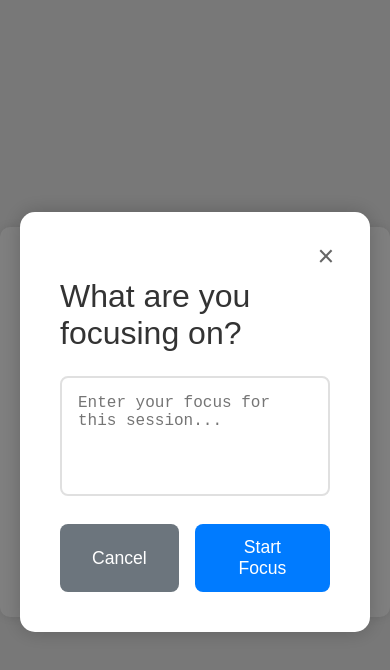
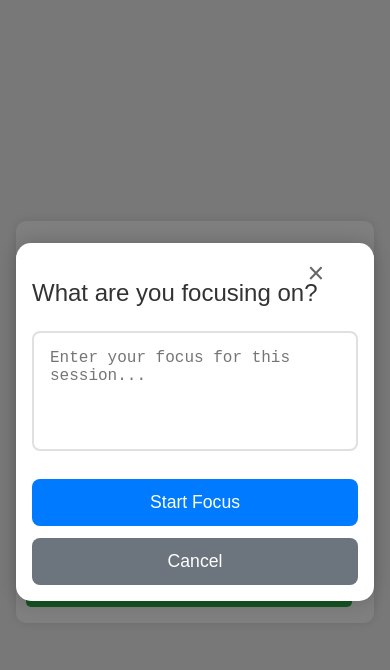
Before and after one commit to polyiota/BYOA-Pomodoro, a plain HTML site: page index.html in a window 390 px wide. Both pictures are taken after a click on the button "📝 Set Focus". Drawn offline with Linux system fonts and the light colour scheme.

Commit message:
mobile styling

```diff
--- a/styles.css
+++ b/styles.css
@@ -1,3 +1,23 @@
+:root {
+    --container-padding: 2rem;
+    --modal-padding: 2.5rem;
+    --border-radius: 10px;
+}
+
+@media (max-width: 768px) {
+    :root {
+        --container-padding: 1.5rem;
+        --modal-padding: 1.5rem;
+    }
+}
+
+@media (max-width: 480px) {
+    :root {
+        --container-padding: 1rem;
+        --modal-padding: 1rem;
+    }
+}
+
 body {
     font-family: Arial, sans-serif;
     display: flex;
@@ -11,16 +31,19 @@ body {
 .container {
     text-align: center;
     background-color: rgb(255, 255, 255);
-    padding: 2rem;
-    border-radius: 10px;
+    padding: var(--container-padding);
+    border-radius: var(--border-radius);
     box-shadow: 0 0 10px rgba(0, 0, 0, 0.1);
+    width: 90%;
+    max-width: 600px;
+    margin: 1rem;
 }
 
 .timer {
-    font-size: 4rem;
+    font-size: clamp(2.5rem, 8vw, 4rem);
     font-weight: bold;
-    margin: 2rem 0;
-    padding: 1rem;
+    margin: 1.5rem 0;
+    padding: 0.5rem;
     border: 2px solid transparent;
     border-radius: 5px;
 }
@@ -32,14 +55,17 @@ body {
 
 .buttons {
     display: flex;
-    gap: 1rem;
+    gap: 0.8rem;
     justify-content: center;
     flex-wrap: wrap;
+    margin: 0 -0.4rem;
 }
 
 button {
-    font-size: 1.2rem;
-    padding: 0.5rem 2rem;
+    font-size: clamp(1rem, 3vw, 1.2rem);
+    padding: 0.5rem clamp(1rem, 4vw, 2rem);
+    min-width: 100px;
+    white-space: nowrap;
     border: none;
     border-radius: 5px;
     cursor: pointer;
@@ -89,19 +115,18 @@ button:disabled {
 
 .modal-content {
     background-color: white;
-    padding: 2.5rem;
+    padding: var(--modal-padding);
     border-radius: 15px;
     box-shadow: 0 0 20px rgba(0, 0, 0, 0.2);
-    width: 90%;
-    max-width: 400px;
+    width: min(90%, 400px);
     position: relative;
-    margin: 20px;
+    margin: 1rem;
 }
 
 .modal-content h2 {
     color: #333;
     margin-bottom: 1.5rem;
-    font-size: 2rem;
+    font-size: clamp(1.5rem, 5vw, 2rem);
     font-weight: 500;
 }
 
@@ -112,7 +137,7 @@ button:disabled {
     border-radius: 8px;
     font-size: 1rem;
     resize: none;
-    height: 120px;
+    height: clamp(80px, 20vh, 120px);
     margin-bottom: 1.5rem;
     box-sizing: border-box;
 }
@@ -124,12 +149,15 @@ button:disabled {
 
 .modal-buttons {
     display: flex;
-    gap: 1rem;
+    gap: 0.8rem;
     justify-content: flex-end;
+    flex-wrap: wrap;
 }
 
 .modal-buttons button {
-    padding: 0.8rem 2rem;
+    flex: 1;
+    min-width: 120px;
+    padding: 0.8rem 1rem;
     font-size: 1.1rem;
     border-radius: 8px;
 }
@@ -169,8 +197,8 @@ button:disabled {
 
 .focus-display {
     color: #333;
-    font-size: 1.2rem;
-    margin-bottom: 1.5rem;
+    font-size: clamp(1rem, 3vw, 1.2rem);
+    margin-bottom: 1rem;
     padding: 0.8rem;
     border-radius: 5px;
     background-color: #f0f0f0;
@@ -183,3 +211,73 @@ button:disabled {
     background-color: #e8e8e8;
     cursor: pointer;
 }
+
+@media (hover: none) {
+    button, .focus-display {
+        -webkit-tap-highlight-color: transparent;
+    }
+
+    .focus-display:active {
+        background-color: #e8e8e8;
+    }
+
+    button:active {
+        transform: scale(0.98);
+    }
+}
+
+@media (max-width: 480px) {
+    .buttons {
+        flex-direction: column;
+        width: 100%;
+        gap: 0.5rem;
+    }
+
+    button {
+        width: 100%;
+        padding: 0.8rem;
+    }
+
+    .modal-buttons {
+        flex-direction: column-reverse;
+    }
+
+    .close-btn {
+        top: 0.5rem;
+        right: 0.5rem;
+    }
+
+    .modal-content h2 {
+        padding-right: 2rem;
+    }
+}
+
+@media (max-width: 768px) {
+    .close-btn {
+        width: 44px;
+        height: 44px;
+    }
+
+    .timer:focus {
+        font-size: clamp(2rem, 6vw, 3rem);
+    }
+}
+
+@media (max-height: 600px) and (orientation: landscape) {
+    .container {
+        margin: 0.5rem;
+        padding: 1rem;
+    }
+
+    .timer {
+        margin: 1rem 0;
+    }
+
+    .modal-content {
+        padding: 1rem;
+    }
+
+    .modal-content textarea {
+        height: 60px;
+    }
+}
```
